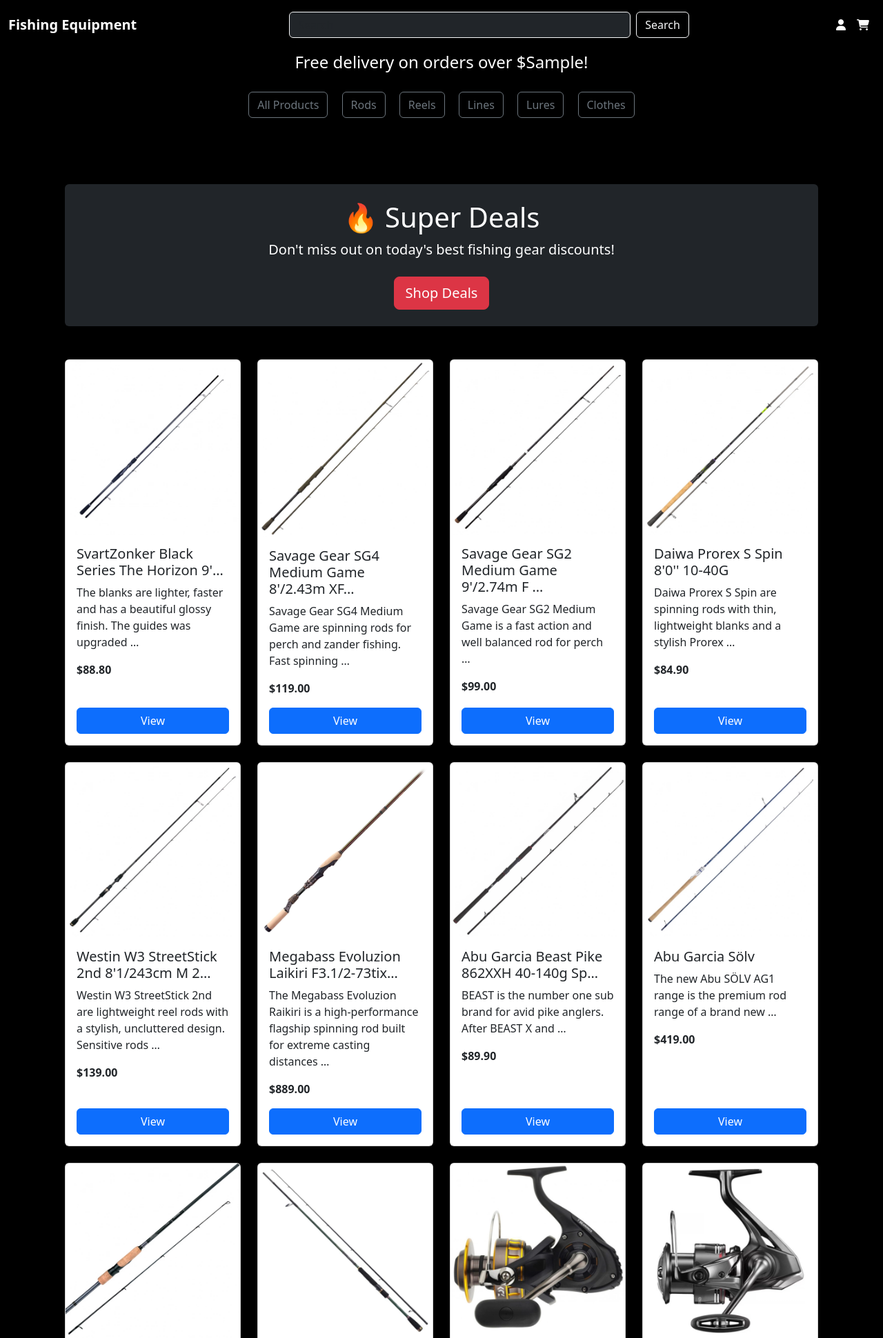
After one commit to StoffeEriksson/sport-fishing-equipment, a Django app: template products/templates/products/home.html in a window 1280 px wide. The commit adds this page. Shown: the top 1940 px of the page at 69% size. Run offline with Django 5.2, Linux system fonts and the light colour scheme; data comes from the database, SQL or seed files in the repository; tables that the repository leaves empty hold one stand-in row (values such as "Sample post"); the template is opened without the code that fills it: values that come from a table or form of the project are taken from there, most other values are stand-ins (such as "Sample title", 1, 10 or a date in 2020); some libraries are stand-ins or nearby versions.

Commit message:
updated base.html with buttons to all categories

```diff
--- a/products/fixtures/products.json
+++ b/products/fixtures/products.json
@@ -73,7 +73,7 @@
       "description": "The Megabass Evoluzion Raikiri is a high-performance flagship spinning rod built for extreme casting distances and precision lure control. Designed to excel with finesse rigs and 1/2oz shads or minnows—even in harsh wind conditions.",
       "price": 889,
       "rating": 3.7,
-      "image": "product_images/Megabass_Evolution_Laikiri.jpg",
+      "image": "product_images/Megabass_Evoluzion_Laikiri.jpg",
       "category": 1
     }
   },
--- a/products/models.py
+++ b/products/models.py
@@ -24,7 +24,7 @@
     original_price = models.DecimalField(max_digits=8, decimal_places=2, null=True, blank=True)
     price = models.DecimalField(max_digits=8, decimal_places=2)
     stock = models.PositiveIntegerField(null=True, blank=True)
-    rating = models.DecimalField(max_digits=3, decimal_places=1)
+    rating = models.DecimalField(max_digits=3, decimal_places=1, null=True, blank=True)
     image = models.ImageField(null=True, blank=True)
 
     def __str__(self):
--- /dev/null
+++ b/products/templates/products/home.html
@@ -0,0 +1,43 @@
+{% extends "base.html" %}
+
+{% block content %}
+<div class="container mt-4">
+
+  <!-- BANNER / PROMO SEKTOR -->
+  <div class="row mb-5">
+    <div class="col-md-12">
+      <div class="bg-dark text-white p-4 rounded text-center">
+        <h1>🔥 Super Deals</h1>
+        <p class="lead">Don't miss out on today's best fishing gear discounts!</p>
+        <a href="{% url 'category_view' 'deals' %}" class="btn btn-danger btn-lg mt-2">Shop Deals</a>
+      </div>
+    </div>
+  </div>
+
+  <!-- DEALS-KORT -->
+  <div class="row">
+    {% for product in deals %}
+      <div class="col-md-3 mb-4">
+        <div class="card h-100 shadow-sm">
+          {% if product.image %}
+            <img src="{{ product.image.url }}" class="card-img-top" alt="{{ product.name }}">
+          {% endif %}
+          <div class="card-body d-flex flex-column">
+            <h5 class="card-title">{{ product.name|truncatechars:40 }}</h5>
+            <p class="card-text">{{ product.description|truncatewords:15 }}</p>
+            {% if product.original_price %}
+              <p><del>${{ product.original_price }}</del> <strong>${{ product.price }}</strong></p>
+            {% else %}
+              <p><strong>${{ product.price }}</strong></p>
+            {% endif %}
+            <a href="#" class="btn btn-primary mt-auto">View</a>
+          </div>
+        </div>
+      </div>
+    {% empty %}
+      <p>No deals available right now.</p>
+    {% endfor %}
+  </div>
+
+</div>
+{% endblock %}
--- a/products/urls.py
+++ b/products/urls.py
@@ -1,7 +1,14 @@
 from django.urls import path
 from . import views
+from django.conf import settings
+from django.conf.urls.static import static
 
 urlpatterns = [
-    path('', views.product_list, name='product_list'),
-    path('<int:pk>/', views.product_detail, name='product_detail'),
+    path('', views.home, name='home'),
+    path('products/', views.all_products, name='all_products'),
+    path('products/<str:category>/', views.category_view, name='category_view'),
 ]
+
+
+if settings.DEBUG:
+    urlpatterns += static(settings.MEDIA_URL, document_root=settings.MEDIA_ROOT)
--- a/templates/base.html
+++ b/templates/base.html
@@ -45,7 +45,7 @@
         <!-- Left: Brand -->
         <a
           class="navbar-brand text-white fw-bold"
-          href="{% url 'product_list' %}"
+          href="{% url 'home' %}"
         >
           Fishing Equipment
         </a>
@@ -97,7 +97,23 @@
     </nav>
 
     <!-- Page header (optional) -->
-    {% block page_header %}{% endblock %}
+    {% block page_header %}
+      <div id="delivery-banner" class="row text-center">
+        <div class="col bg-black text-white">
+          <h4 class="logo-font my-1">Free delivery on orders over ${{ free_delivery_threshold }}!</h4>
+        </div>
+      </div>
+      <div class="row text-center mb-5 mt-4">
+        <div class="col">
+          <a href="{% url 'all_products' %}" class="btn btn-outline-secondary mx-2">All Products</a>
+          <a href="{% url 'category_view' 'rods' %}" class="btn btn-outline-secondary mx-2">Rods</a>
+          <a href="{% url 'category_view' 'reels' %}" class="btn btn-outline-secondary mx-2">Reels</a>
+          <a href="{% url 'category_view' 'lines' %}" class="btn btn-outline-secondary mx-2">Lines</a>
+          <a href="{% url 'category_view' 'lures' %}" class="btn btn-outline-secondary mx-2">Lures</a>
+          <a href="{% url 'category_view' 'clothes' %}" class="btn btn-outline-secondary mx-2">Clothes</a>
+        </div>
+      </div>
+    {% endblock %}
 
     <!-- Main content fills available space -->
     <main class="flex-fill">
```
Also changed, not shown: fishingshop/settings.py (+12 -0 lines), products/templates/products/product_list.html (deleted, +0 -13 lines), products/templates/products/products.html (added, +23 -0 lines), products/views.py (+22 -6 lines), products/migrations/0002_category_product_original_price_product_rating_and_more.py (added).
